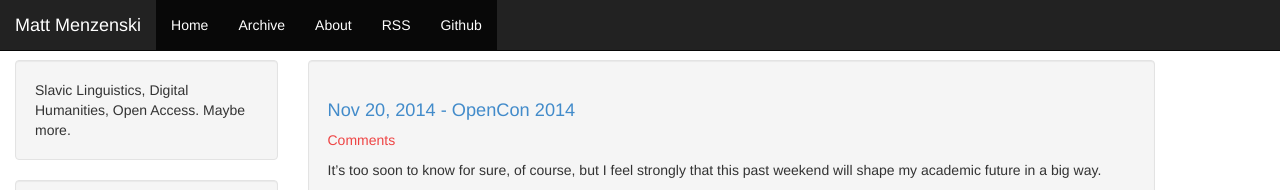
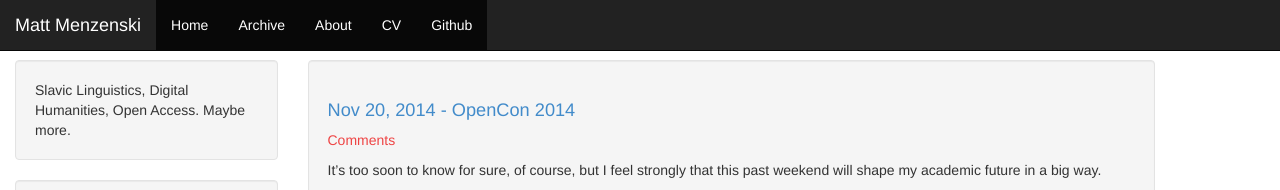
Before and after one commit to menzenski/menzenski.github.io, a Jekyll site: the page built from index.html, in a window 1280 px wide. Shown: the top 190 px of the page. Built offline with Jekyll 4.4.1, drawn with Linux system fonts in a browser that asks for light colours; Markdown is read by kramdown in place of the engine named in the settings; the list of posts is cut into pages by our own code; comment, search, counter and statistics services are not loaded.

Commit message:
added cv page, removed rss page

```diff
--- a/_config.yml
+++ b/_config.yml
@@ -13,7 +13,7 @@
 baseurl: ''
 
 # This can be '' to hide the Github nav button
-github: ''
+github: 'menzenski'
 
 # Set this to your UA-# value, or '' to disable the block completely
 gaaccount: ''
--- a/_includes/header.html
+++ b/_includes/header.html
@@ -31,7 +31,8 @@
                     <li class="active visible-xs-block"><a href="{{ site.baseurl }}/links.html">Links</a></li>
                     <li class="active"><a href="{{ site.baseurl }}/archive.html">Archive</a></li>
                     <li class="active"><a href="{{ site.baseurl }}/about.html">About</a></li>
-                    <li class="active"><a href="{{ site.baseurl }}/feed.xml">RSS</a></li>
+		    <li class="active"><a href="{{ site.baseurl }}/cv.html">CV</a></li>
+                    <!--<li class="active"><a href="{{ site.baseurl }}/feed.xml">RSS</a></li>-->
                     {% if site.github != '' %}
                       <li class="active"><a href="https://github.com/{{ site.github }}">Github</a></li>
                     {% endif %}
```
